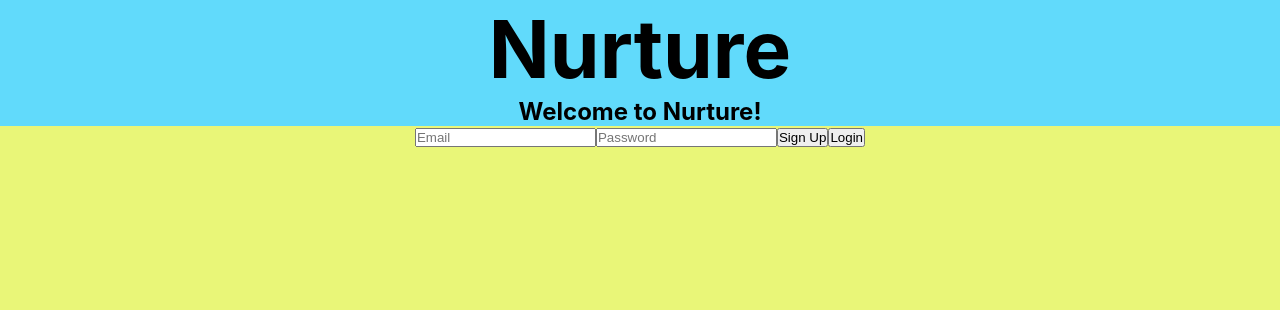
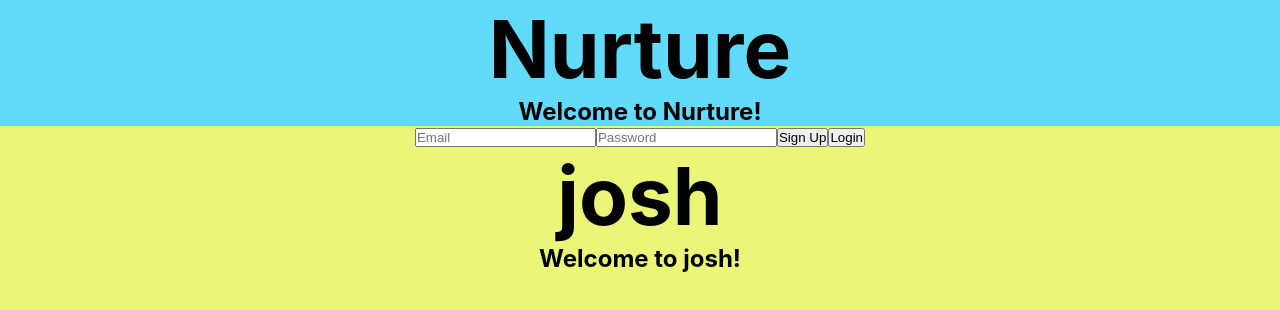
Before and after one commit to miguelclosa-ca/hth24-nurture, a React (Create React App) app: page / in a window 1280 px wide. Shown: the top 310 px of the page. Built offline with nearby package versions, Linux system fonts and the light colour scheme; no server answers.

Commit message:
Added useless tests

```diff
--- a/src/App.js
+++ b/src/App.js
@@ -1,6 +1,7 @@
 import './App.css';
 import Sky from "./components/Sky.js";
 import AuthForm from './components/AuthForm';
+import Josh from './components/Josh.js';
 
 function App() {
   return (
@@ -11,6 +12,7 @@ function App() {
           <>
               <Sky/>
               <AuthForm/>
+              <Josh/>
           </>
 
       </div>
--- /dev/null
+++ b/src/components/Josh.js
@@ -0,0 +1,19 @@
+import React from "react";
+import TestFunction from "./TestFunction";
+
+function Josh(){
+    var x = TestFunction(5);
+    // document.getElementById("test").textContent=x;
+    return(
+        <div className="josh-container">
+
+            <h1 id="title">josh</h1>
+
+            <h2 id="subheading">Welcome to josh!</h2>
+            <p id="test"></p>
+        </div>
+    )
+
+}
+
+export default Josh;
--- /dev/null
+++ b/src/components/TestFunction.js
@@ -0,0 +1,5 @@
+function TestFunction(props){
+    return props * 5;
+}
+
+export default TestFunction;
```
